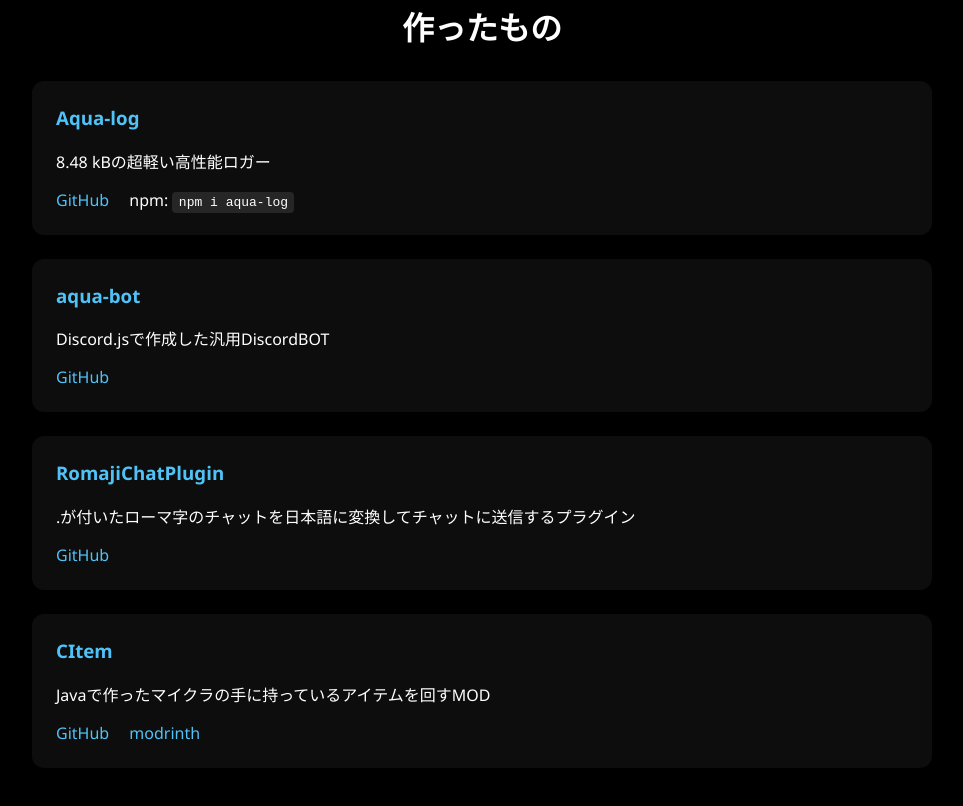
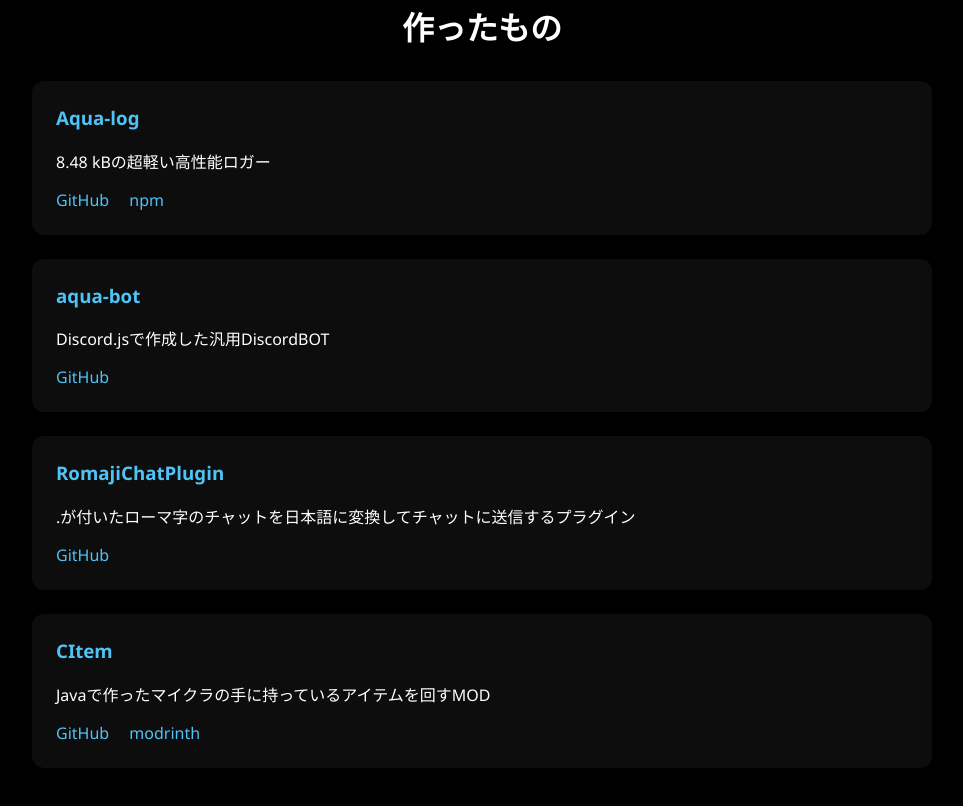
Before and after one commit to cyan-cs/Aqua-site, a plain HTML site: page index.html in a window 1280 px wide. Shown: the part 861-1667 px from the top of the page, without its empty margins (158-1121 px from the left). Drawn offline with Linux system fonts and the light colour scheme.

Commit message:
Update index.html

```diff
--- a/index.html
+++ b/index.html
@@ -136,7 +136,7 @@
       <p>8.48 kBの超軽い高性能ロガー</p>
       <div class="project-links">
         <a href="https://github.com/cyan-cs/Aqua-log" target="_blank" rel="noopener">GitHub</a>
-        <span>npm: <code>npm i aqua-log</code></span>
+        <a href="https://www.npmjs.com/package/aqua-log" target="_blank" rel="noopener">npm</a>
       </div>
     </div>
     <div class="project-card">
```
